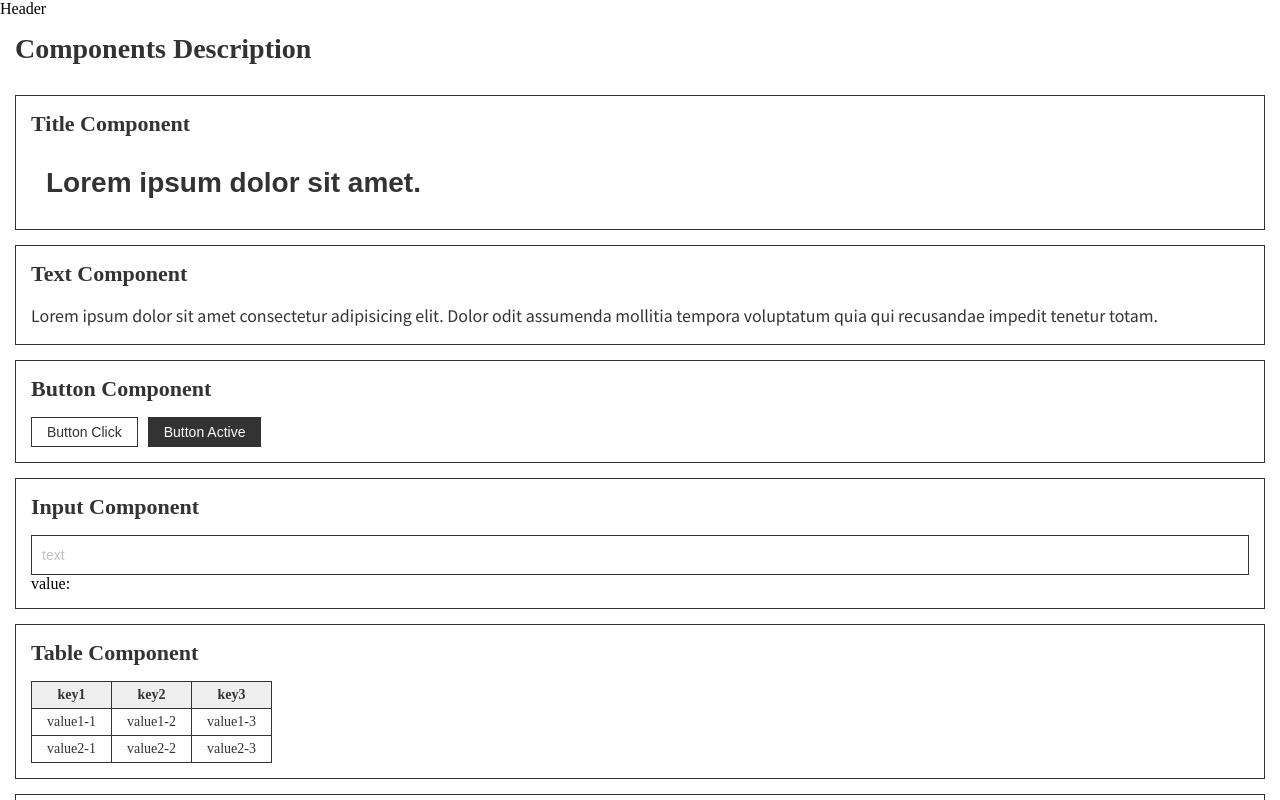
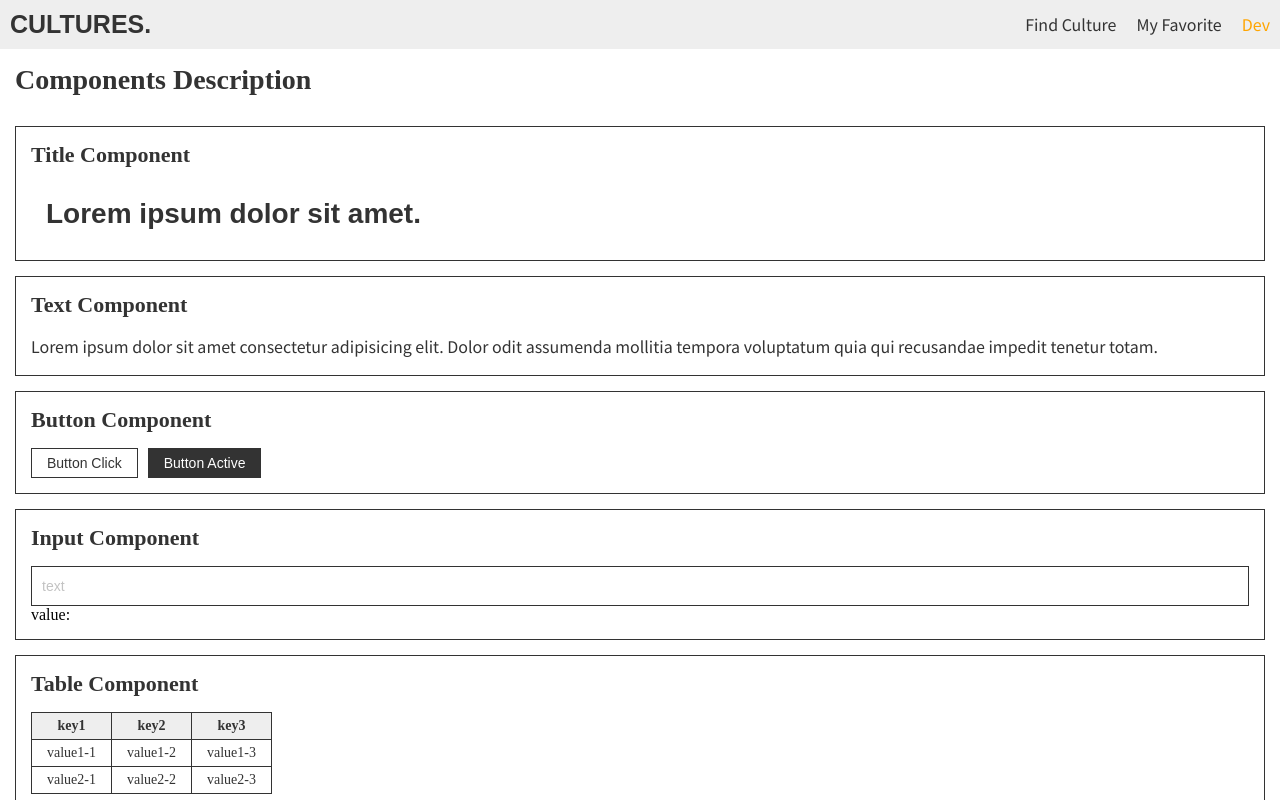
Before and after one commit to wknowpark797/next-culture-portfolio, a Next.js app: page /dev in a window 1280 px wide. Shown: the top 800 px of the page. Built offline with nearby package versions, Linux system fonts and the light colour scheme.

Commit message:
Navbar.jsx 컴포넌트 생성 및 Header에 적용

```diff
--- a/components/atoms/Text/Text.jsx
+++ b/components/atoms/Text/Text.jsx
@@ -1,7 +1,6 @@
 import React from 'react';
 import Link from 'next/link';
 import { Noto_Sans_KR } from 'next/font/google';
-import { useRouter } from 'next/router';
 import clsx from 'clsx';
 import styles from './Text.module.scss';
 
@@ -14,15 +13,12 @@ const notoSans = Noto_Sans_KR({
 	adjustFontFallback: true,
 });
 
-export function Text({ style, className, tag = 'p', url, children }) {
-	const router = useRouter();
-	const currentPath = router.pathname;
-
+export function Text({ style, className, tag = 'p', isOn = false, url, children }) {
 	return React.createElement(
 		tag,
 		{
 			style,
-			className: clsx(styles.txt, className, notoSans.variable, currentPath === url ? styles.on : ''),
+			className: clsx(styles.txt, className, notoSans.variable, isOn && styles.on),
 		},
 		url ? React.createElement(Link, { href: url }, children) : children
 	);
--- a/components/atoms/Text/Text.module.scss
+++ b/components/atoms/Text/Text.module.scss
@@ -4,4 +4,12 @@
 	font-weight: 400;
 	line-height: 1.7;
 	color: #333;
+
+	&.on {
+		color: orange;
+	}
+
+	a {
+		color: inherit;
+	}
 }
--- a/components/atoms/Text/Title.module.scss
+++ b/components/atoms/Text/Title.module.scss
@@ -3,4 +3,8 @@
 	font-size: 30px;
 	font-weight: 700;
 	color: #333;
+
+	a {
+		color: inherit;
+	}
 }
--- /dev/null
+++ b/components/molecules/Navbar/Navbar.jsx
@@ -0,0 +1,31 @@
+import { useRouter } from 'next/router';
+import { Text } from '@/components/atoms/Text/Text';
+import clsx from 'clsx';
+import styles from './Navbar.module.scss';
+
+export function Navbar({ names }) {
+	const router = useRouter();
+	const path = router.asPath.substring(1);
+
+	return (
+		<nav className={clsx(styles.nav)}>
+			{names.map((el) => {
+				const url = el.toLowerCase().split(' ').join('-');
+
+				if (path === url) {
+					return (
+						<Text key={url} tag={'span'} isOn={true}>
+							{el}
+						</Text>
+					);
+				} else {
+					return (
+						<Text key={url} tag={'span'} url={`/${url}`}>
+							{el}
+						</Text>
+					);
+				}
+			})}
+		</nav>
+	);
+}
--- /dev/null
+++ b/components/molecules/Navbar/Navbar.module.scss
@@ -0,0 +1,5 @@
+.nav {
+	display: flex;
+	align-items: center;
+	gap: 20px;
+}
--- a/components/organisms/Header/Header.jsx
+++ b/components/organisms/Header/Header.jsx
@@ -1,8 +1,18 @@
+import { Title } from '@/components/atoms/Text/Title';
+import { Navbar } from '@/components/molecules/Navbar/Navbar';
 import clsx from 'clsx';
 import styles from './Header.module.scss';
 
 function Header() {
-	return <header className={clsx(styles.header)}>Header</header>;
+	return (
+		<header className={clsx(styles.header)}>
+			<Title url={'/'} className={clsx(styles.logo)}>
+				CULTURES.
+			</Title>
+
+			<Navbar names={['Find Culture', 'My Favorite', 'Dev']} />
+		</header>
+	);
 }
 
 export default Header;
--- a/components/organisms/Header/Header.module.scss
+++ b/components/organisms/Header/Header.module.scss
@@ -0,0 +1,11 @@
+.header {
+	display: flex;
+	align-items: center;
+	justify-content: space-between;
+	background: #eee;
+	padding: 10px;
+
+	.logo {
+		font-size: 25px;
+	}
+}
```
